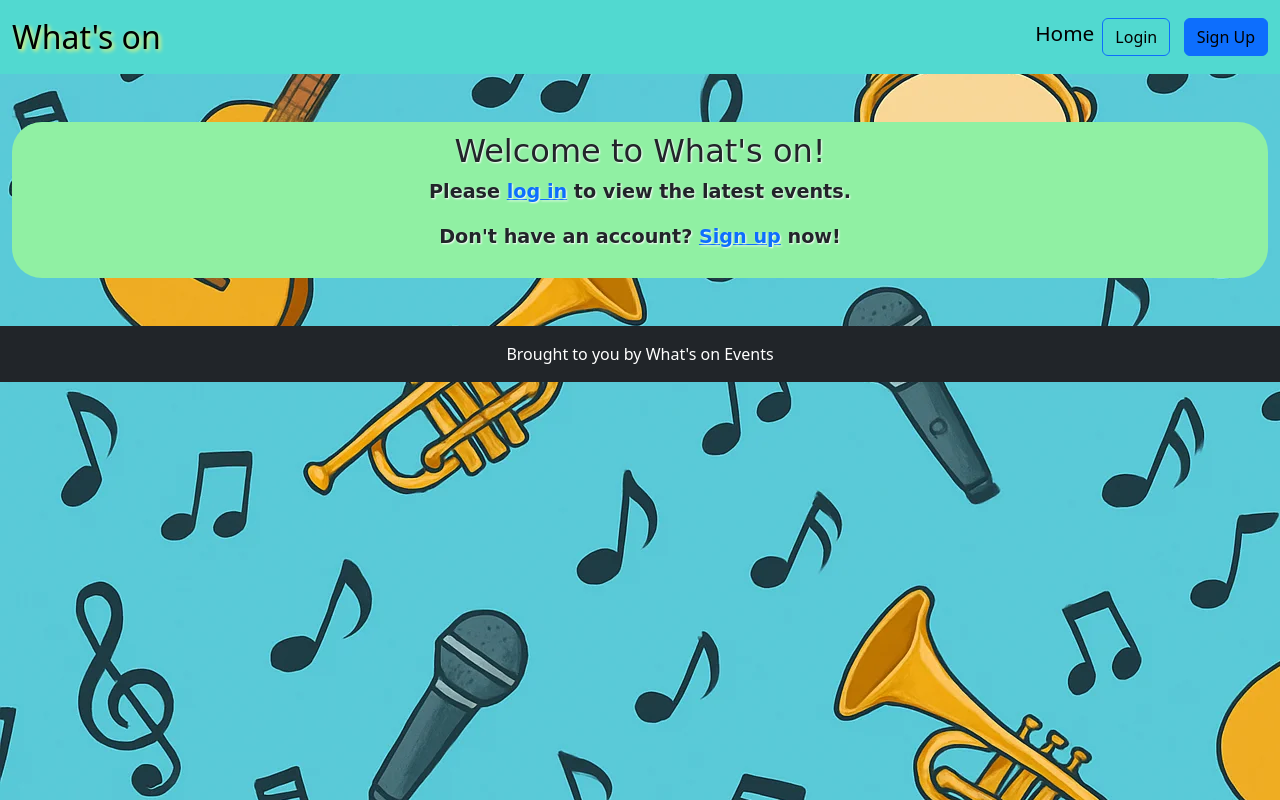
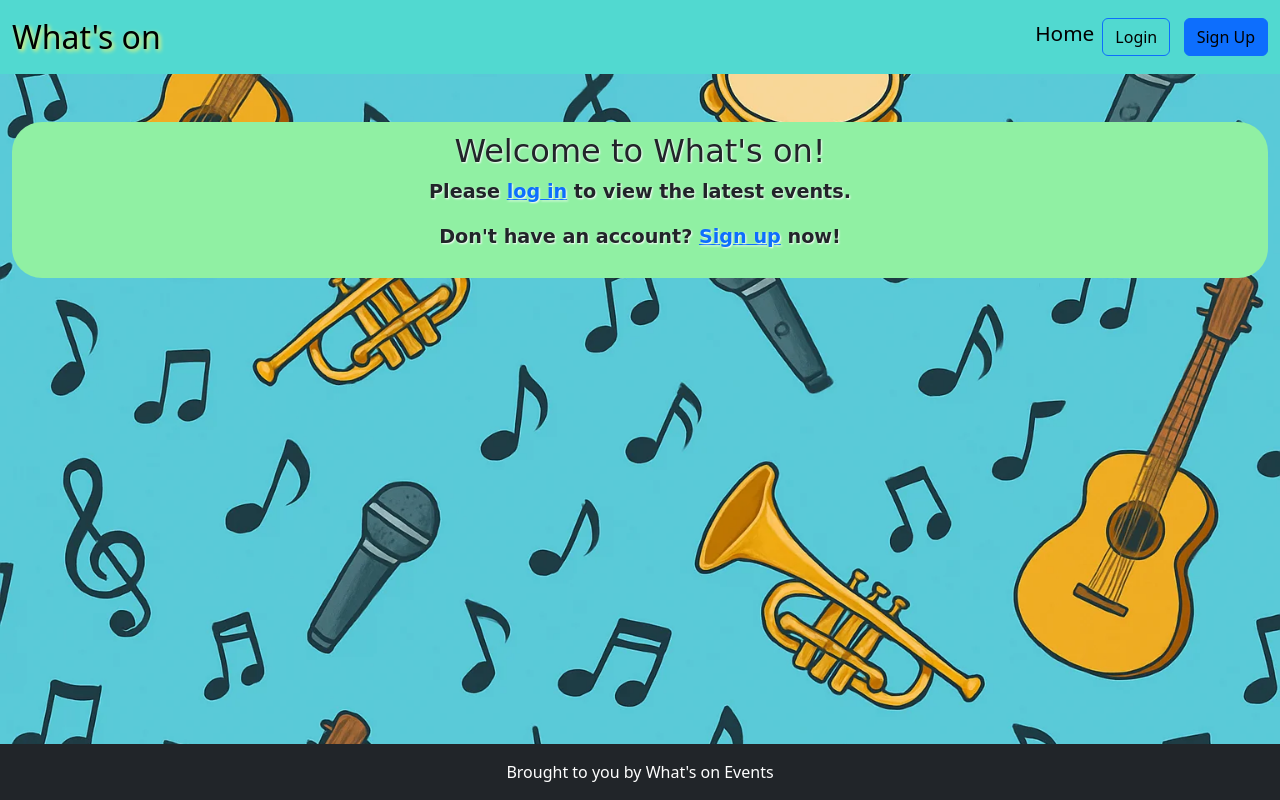
Before and after one commit to chloejones9464/whats-on, a Django app: page / in a window 1280 px wide. Run offline with Django 4.2, Linux system fonts and the light colour scheme; data that the repository does not hold is empty; some libraries are stand-ins or nearby versions; some web fonts are replaced.

Commit message:
fix footer to the bottom of the page

```diff
--- a/static/css/style.css
+++ b/static/css/style.css
@@ -6,9 +6,11 @@
     --highlight-color: #f9f871;
 }
 
-
 body {
     background-image: url('../images/bg-image.webp');
+    background-size: cover;
+    background-position: center;
+    background-repeat: no-repeat;
 }
 
 nav {
@@ -41,6 +43,7 @@ nav {
 
 main {
     font-family: "Schoolbell", cursive, "sans-serif";
+    flex: 1;
 }
 
 /*Events page*/
--- a/templates/base.html
+++ b/templates/base.html
@@ -35,6 +35,7 @@
 </head>
 
 <body>
+    <div class="d-flex flex-column min-vh-100">
         <nav class="navbar navbar-expand-lg navbar-light">
             <div class="container-fluid">
                 <a class="navbar-brand" href="{% url 'home' %}"><span class="brand">What's on</span></a>
@@ -50,8 +51,8 @@
                         </li>
                         <li class="nav-item">
                             {% if user.is_authenticated%}
-                        <a class="nav-link {% if request.path == my_events_url %}active{% endif %}" aria-current="page"
-                            href="{% url 'my_events' %}">My Events</a>
+                            <a class="nav-link {% if request.path == my_events_url %}active{% endif %}"
+                                aria-current="page" href="{% url 'my_events' %}">My Events</a>
                             {% else %}
                             {% endif %}
                         </li>
@@ -68,17 +69,17 @@
                 </div>
         </nav>
 
-    <main>
+        <main class="flex-fill">
             {% block content %}
             <!--Content here-->
             {% endblock content %}
         </main>
 
 
-    <footer class="footer mt-auto py-3 bg-dark">
+        <footer class="footer py-3 bg-dark">
             <p class="m-0 text-center text-white">Brought to you by What's on Events</p>
         </footer>
-
+    </div>
     <script src="https://cdn.jsdelivr.net/npm/bootstrap@5.3.7/dist/js/bootstrap.bundle.min.js"
         integrity="sha384-ndDqU0Gzau9qJ1lfW4pNLlhNTkCfHzAVBReH9diLvGRem5+R9g2FzA8ZGN954O5Q"
         crossorigin="anonymous"></script>
```
Lines whose indentation alone changed are shown as unchanged.
